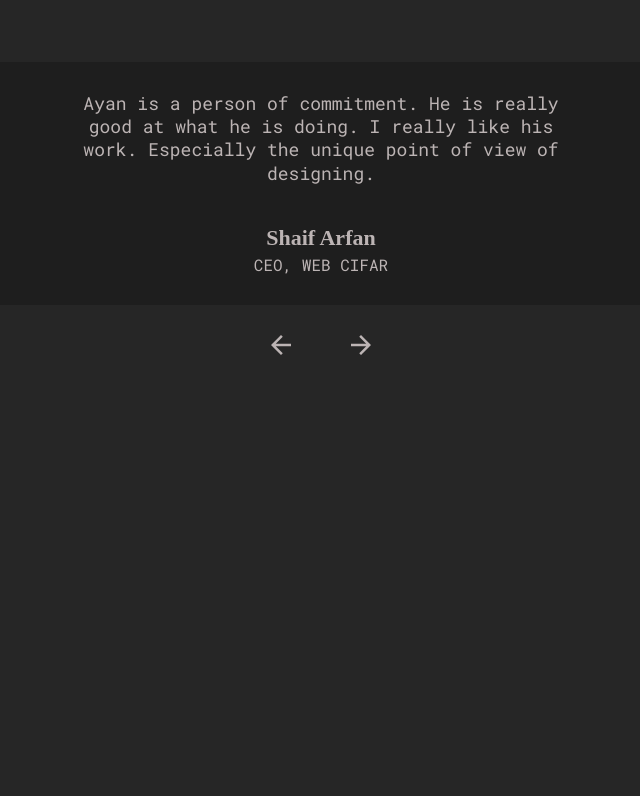
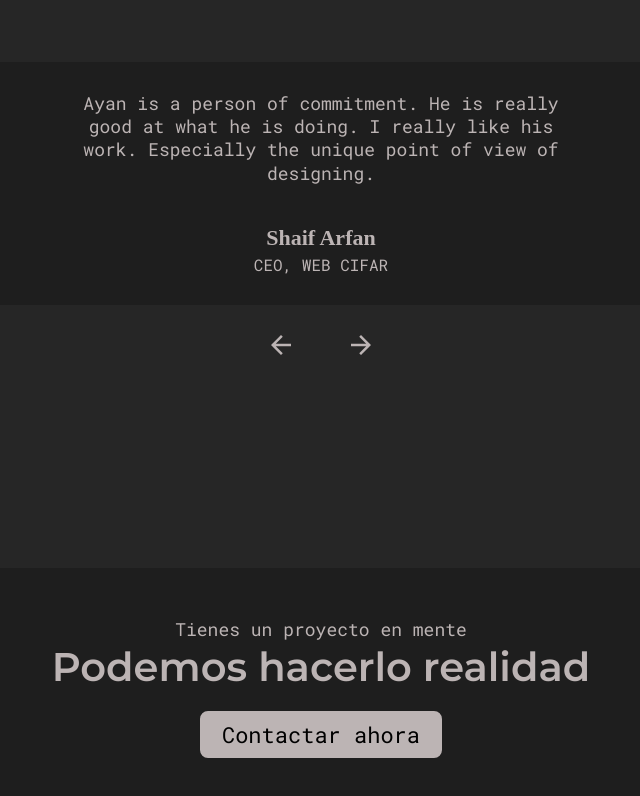
Before and after one commit to LicJoseAngelGodinez/myportafolio-1, a React (Create React App) app: page / in a window 1280 px wide. Shown: the part 3448-4244 px from the top of the page, without its empty margins (319-959 px from the left). Before the commit the page ends 3916 px from the top, so only its background shows below. Built offline with nearby package versions, Linux system fonts and the light colour scheme; the HTML template or start-up script is replaced by a standard one; a web font is replaced by a local one.

Commit message:
[CONTACT BANNER]

```diff
--- /dev/null
+++ b/src/components/ContactBanner.js
@@ -0,0 +1,28 @@
+import React from 'react';
+import * as Constants from '../constants';
+import PText from './PText';
+import Button from './Buttons';
+
+const ContactBannerStyles = Constants.ContactBannerStyles;
+
+export default function ContactBanner() {
+    return (
+        <ContactBannerStyles>
+            <div className="container">
+                <div className="contactBanner__wrapper">
+                    <PText>
+                        Tienes un proyecto en mente
+                    </PText>
+                    <h3 className="contactBanner__heading">
+                        Podemos hacerlo realidad
+                    </h3>
+                    <Button
+                        btnText="Contactar ahora"
+                        btnLink="/contact"
+                        outline={false}
+                    />
+                </div>
+            </div>
+        </ContactBannerStyles>
+    )
+}
--- a/src/constants.js
+++ b/src/constants.js
@@ -564,3 +564,25 @@
 
     }
 `;
+
+/*
+ * Contact Banner
+ */
+export const ContactBannerStyles = styled.div`
+    padding: 10rem 0;
+    .contactBanner__wrapper{
+        background-color: var(--deep-dark);
+        border-radius: 12px;
+        padding: 5rem 0rem;
+        text-align: center;
+    }
+    .contactBanner__heading{
+        font-size: 4rem;
+        margin-bottom: 2rem;
+    }
+    @media only screen and (max-width: 768px){
+        .contactBanner__heading{
+            font-size: 2.8rem;
+        }
+    }
+`;
--- a/src/pages/Home.js
+++ b/src/pages/Home.js
@@ -4,6 +4,7 @@
 import ServiceSection from '../components/ServiceSection';
 import ProjectsSection from '../components/ProjectsSection';
 import TestimonialSection from '../components/TestimonialSection';
+import ContactBanner from '../components/ContactBanner';
 
 export default function Home() {
     return (
@@ -13,6 +14,7 @@
             <ServiceSection />
             <ProjectsSection />
             <TestimonialSection />
+            <ContactBanner />
         </div>
     )
 }
```
